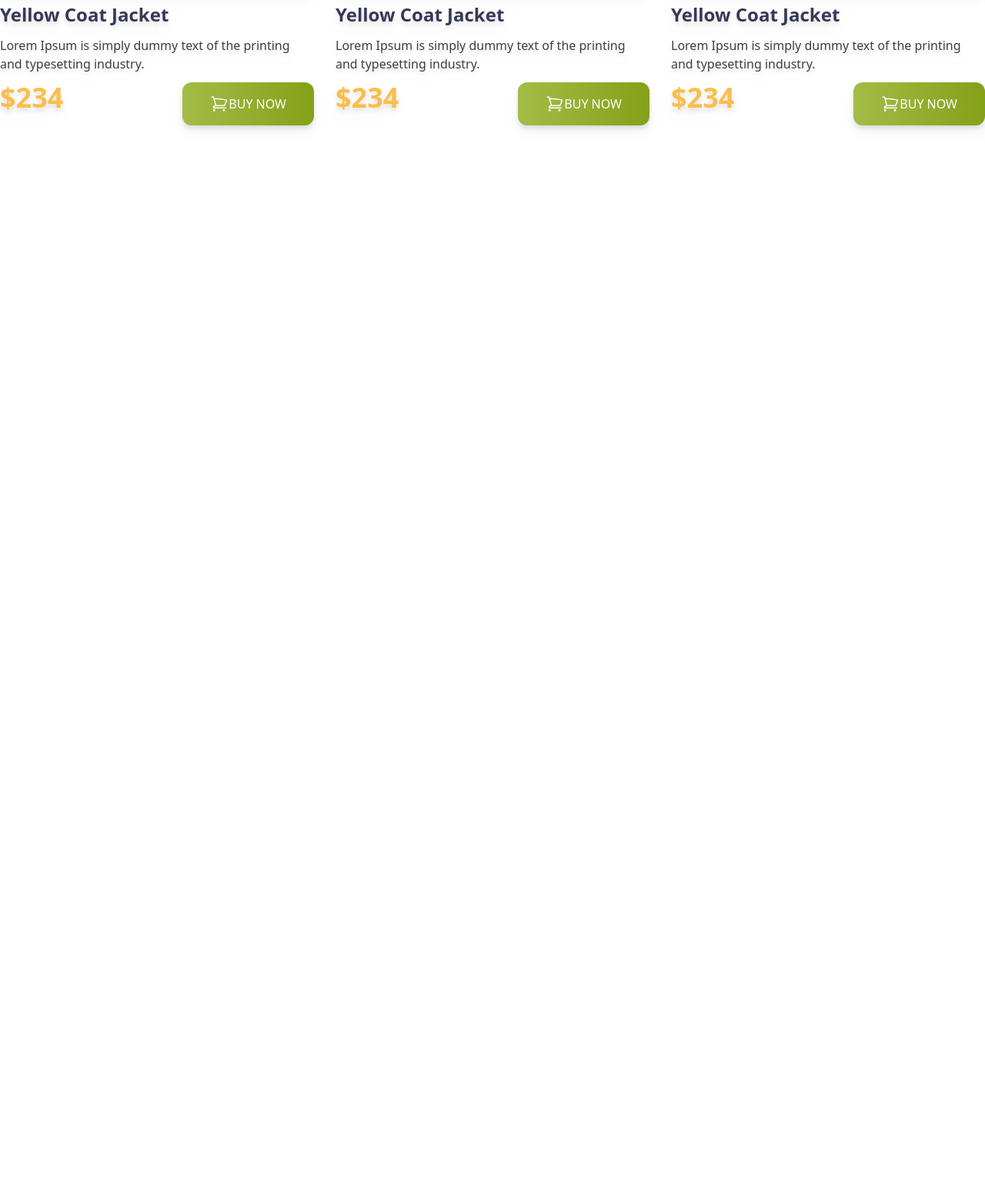
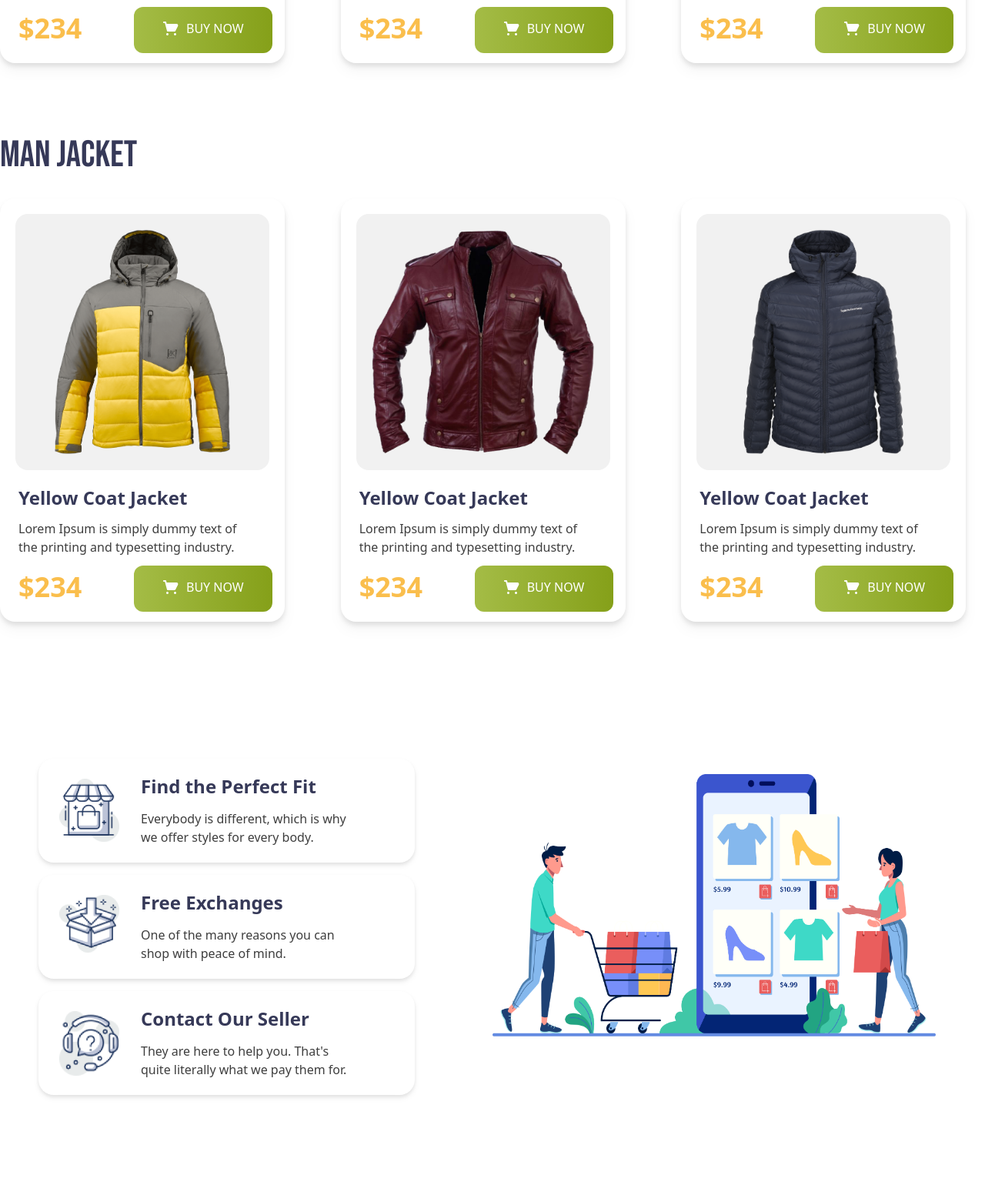
Before and after one commit to tasninanika/Penguin_Fashion, a plain HTML site: page index.html in a window 1280 px wide. Shown: the part 1235-2788 px from the top of the page at 77% size. Before the commit the page ends 1446 px from the top, so only its background shows below. Drawn offline with nearby package versions, Linux system fonts and the light colour scheme.

Commit message:
cards added

```diff
--- a/index.html
+++ b/index.html
@@ -44,56 +44,133 @@
     <main class="max-w-7xl mx-auto">
         <!-- women jacket section -->
         <section class="py-12">
-            <h3 class="font-bebas text-5xl">W0Man Jacket</h3>
+            <h3 class="font-bebas text-5xl text-[#363958]">W0Man Jacket</h3>
             <!-- jackets container -->
-            <div class="font-roboto grid grid-cols-1 md:grid-cols-2 lg:grid-cols-3 gap-7">
-                <div class="space-y-3 drop-shadow-lg">
-                   <div class="bg-[#F1F1F1] p-5 rounded-2xl">
-                    <img src="images/jacket-1.png" alt="">
+            <div class="font-roboto grid grid-cols-1 md:grid-cols-2 lg:grid-cols-3 gap-12 mt-8">
+                <div class="space-y-3 drop-shadow-lg w-[370px] h-[550px] shadow-[0px 10px 30px 0px rgba(0, 0, 0, 0.05)] rounded-[20px] bg-[#FFF]">
+                   <div class="bg-[#F1F1F1] p-5 rounded-2xl m-5 ">
+                    <img class="w-[293px] h-[293px]" src="images/jacket-1.png" alt="">
                    </div>
-                    <h4 class="text-2xl font-bold text-[#363958]">Yellow Coat Jacket </h4>
-                    <p class="text-[#3E3E3E]" >Lorem Ipsum is simply dummy text of the printing and typesetting industry.</p>
+                    <h4 class="text-2xl font-bold text-[#363958] ml-6">Yellow Coat Jacket </h4>
+                    <p class="text-[#3E3E3E] text-base ml-6 mr-12" >Lorem Ipsum is simply dummy text of the printing and typesetting industry.</p>
                     <div class="flex justify-between">
-                        <h3 class="text-4xl font-black text-[#FABE4C]">$234</h3>
-                        <button class="bg-gradient-to-r from-[#A4BC46] to-[#85A019]  flex py-4 px-9 rounded-xl uppercase text-white font-medium"><svg xmlns="http://www.w3.org/2000/svg" fill="none" viewBox="0 0 24 24" stroke-width="1.5" stroke="currentColor" class="w-6 h-6">
-                            <path stroke-linecap="round" stroke-linejoin="round" d="M2.25 3h1.386c.51 0 .955.343 1.087.835l.383 1.437M7.5 14.25a3 3 0 0 0-3 3h15.75m-12.75-3h11.218c1.121-2.3 2.1-4.684 2.924-7.138a60.114 60.114 0 0 0-16.536-1.84M7.5 14.25 5.106 5.272M6 20.25a.75.75 0 1 1-1.5 0 .75.75 0 0 1 1.5 0Zm12.75 0a.75.75 0 1 1-1.5 0 .75.75 0 0 1 1.5 0Z" />
-                          </svg>
-                           BUY NOW</button>
+                        <h3 class="text-4xl font-black text-[#FABE4C] ml-6 mt-2">$234</h3>
+                        <button class="bg-gradient-to-r from-[#A4BC46] to-[#85A019]  flex py-4 px-9 rounded-xl uppercase text-white font-medium  mr-4 gap-2 w-[180px] h-[60px]">
+                        <img src="icons/shopping-cart 1.svg" alt="">BUY NOW</button>
                     </div>
-
                 </div>
 
-                <div class="space-y-3 drop-shadow-lg">
-                   <div class="bg-[#F1F1F1] p-5 rounded-2xl">
-                    <img src="images/jacket-2.png" alt="">
+                <div class="space-y-3 drop-shadow-lg w-[370px] h-[550px] shadow-[0px 10px 30px 0px rgba(0, 0, 0, 0.05)] rounded-[20px] bg-[#FFF]">
+                   <div class="bg-[#F1F1F1] p-5 rounded-2xl m-5">
+                    <img class="w-[293px] h-[293px]" src="images/jacket-2.png" alt="">
                    </div>
-                    <h4 class="text-2xl font-bold text-[#363958]">Yellow Coat Jacket </h4>
-                    <p class="text-[#3E3E3E]" >Lorem Ipsum is simply dummy text of the printing and typesetting industry.</p>
+                    <h4 class="text-2xl font-bold text-[#363958] ml-6">Yellow Coat Jacket </h4>
+                    <p class="text-[#3E3E3E] ml-6 mr-12" >Lorem Ipsum is simply dummy text of the printing and typesetting industry.</p>
                     <div class="flex justify-between">
-                        <h3 class="text-4xl font-black text-[#FABE4C]">$234</h3>
-                        <button class="bg-gradient-to-r from-[#A4BC46] to-[#85A019]  flex py-4 px-9 rounded-xl uppercase text-white font-medium"><svg xmlns="http://www.w3.org/2000/svg" fill="none" viewBox="0 0 24 24" stroke-width="1.5" stroke="currentColor" class="w-6 h-6">
-                            <path stroke-linecap="round" stroke-linejoin="round" d="M2.25 3h1.386c.51 0 .955.343 1.087.835l.383 1.437M7.5 14.25a3 3 0 0 0-3 3h15.75m-12.75-3h11.218c1.121-2.3 2.1-4.684 2.924-7.138a60.114 60.114 0 0 0-16.536-1.84M7.5 14.25 5.106 5.272M6 20.25a.75.75 0 1 1-1.5 0 .75.75 0 0 1 1.5 0Zm12.75 0a.75.75 0 1 1-1.5 0 .75.75 0 0 1 1.5 0Z" />
-                          </svg>
-                           BUY NOW</button>
+                        <h3 class="text-4xl font-black text-[#FABE4C] ml-6 mt-2">$234</h3>
+                        <button class="bg-gradient-to-r from-[#A4BC46] to-[#85A019]  flex py-4 px-9 rounded-xl uppercase text-white font-medium mr-4 gap-2 w-[180px] h-[60px]">
+                          <img src="icons/shopping-cart 1.svg" alt="">
+                            BUY NOW</button>
                     </div>
                 </div>
-                <div class="space-y-3 drop-shadow-lg">
-                   <div class="bg-[#F1F1F1] p-5 rounded-2xl">
-                    <img src="images/jacket-3.png" alt="">
+                <div class="space-y-3 drop-shadow-lg w-[370px] h-[550px] shadow-[0px 10px 30px 0px rgba(0, 0, 0, 0.05)] rounded-[20px] bg-[#FFF]">
+                   <div class="bg-[#F1F1F1] p-5 rounded-2xl m-5">
+                    <img class="w-[293px] h-[293px]" src="images/jacket-3.png" alt="">
                    </div>
-                    <h4 class="text-2xl font-bold text-[#363958]">Yellow Coat Jacket </h4>
-                    <p class="text-[#3E3E3E]" >Lorem Ipsum is simply dummy text of the printing and typesetting industry.</p>
+                    <h4 class="text-2xl font-bold text-[#363958] ml-6">Yellow Coat Jacket </h4>
+                    <p class="text-[#3E3E3E] ml-6 mr-12" >Lorem Ipsum is simply dummy text of the printing and typesetting industry.</p>
                     <div class="flex justify-between">
-                        <h3 class="text-4xl font-black text-[#FABE4C]">$234</h3>
-                        <button class="bg-gradient-to-r from-[#A4BC46] to-[#85A019]  flex py-4 px-9 rounded-xl uppercase text-white font-medium"><svg xmlns="http://www.w3.org/2000/svg" fill="none" viewBox="0 0 24 24" stroke-width="1.5" stroke="currentColor" class="w-6 h-6">
-                            <path stroke-linecap="round" stroke-linejoin="round" d="M2.25 3h1.386c.51 0 .955.343 1.087.835l.383 1.437M7.5 14.25a3 3 0 0 0-3 3h15.75m-12.75-3h11.218c1.121-2.3 2.1-4.684 2.924-7.138a60.114 60.114 0 0 0-16.536-1.84M7.5 14.25 5.106 5.272M6 20.25a.75.75 0 1 1-1.5 0 .75.75 0 0 1 1.5 0Zm12.75 0a.75.75 0 1 1-1.5 0 .75.75 0 0 1 1.5 0Z" />
-                          </svg>
-                           BUY NOW</button>
+                        <h3 class="text-4xl font-black text-[#FABE4C] ml-6 mt-2">$234</h3>
+                        <button class="bg-gradient-to-r from-[#A4BC46] to-[#85A019]  flex py-4 px-9 rounded-xl uppercase text-white font-medium mr-4 gap-2 w-[180px] h-[60px]">
+                         <img src="icons/shopping-cart 1.svg" alt="">
+                            BUY NOW</button>
                     </div>
                  </div>
                 </div>
             </div>
         </section>
+
+        <section class="py-12">
+                <h3 class="font-bebas text-5xl text-[#363958]">Man Jacket</h3>
+                <!-- jackets container -->
+                <div class="font-roboto grid grid-cols-1 md:grid-cols-2 lg:grid-cols-3 gap-12 mt-8">
+                    <div class="space-y-3 drop-shadow-lg w-[370px] h-[550px] shadow-[0px 10px 30px 0px rgba(0, 0, 0, 0.05)] rounded-[20px] bg-[#FFF]">
+                       <div class="bg-[#F1F1F1] p-5 rounded-2xl m-5 ">
+                        <img class="w-[293px] h-[293px]" src="images/jacket-4.png" alt="">
+                       </div>
+                        <h4 class="text-2xl font-bold text-[#363958] ml-6">Yellow Coat Jacket </h4>
+                        <p class="text-[#3E3E3E] text-base ml-6 mr-12" >Lorem Ipsum is simply dummy text of the printing and typesetting industry.</p>
+                        <div class="flex justify-between">
+                            <h3 class="text-4xl font-black text-[#FABE4C] ml-6 mt-2">$234</h3>
+                            <button class="bg-gradient-to-r from-[#A4BC46] to-[#85A019]  flex py-4 px-9 rounded-xl uppercase text-white font-medium  mr-4 gap-2 w-[180px] h-[60px]">
+                            <img src="icons/shopping-cart 1.svg" alt="">BUY NOW</button>
+                        </div>
+                    </div>
+
+                    <div class="space-y-3 drop-shadow-lg w-[370px] h-[550px] shadow-[0px 10px 30px 0px rgba(0, 0, 0, 0.05)] rounded-[20px] bg-[#FFF]">
+                       <div class="bg-[#F1F1F1] p-5 rounded-2xl m-5">
+                        <img class="w-[293px] h-[293px]" src="images/jacket-5.png" alt="">
+                       </div>
+                        <h4 class="text-2xl font-bold text-[#363958] ml-6">Yellow Coat Jacket </h4>
+                        <p class="text-[#3E3E3E] ml-6 mr-12" >Lorem Ipsum is simply dummy text of the printing and typesetting industry.</p>
+                        <div class="flex justify-between">
+                            <h3 class="text-4xl font-black text-[#FABE4C] ml-6 mt-2">$234</h3>
+                            <button class="bg-gradient-to-r from-[#A4BC46] to-[#85A019]  flex py-4 px-9 rounded-xl uppercase text-white font-medium mr-4 gap-2 w-[180px] h-[60px]">
+                              <img src="icons/shopping-cart 1.svg" alt="">
+                                BUY NOW</button>
+                        </div>
+                    </div>
+                    <div class="space-y-3 drop-shadow-lg w-[370px] h-[550px] shadow-[0px 10px 30px 0px rgba(0, 0, 0, 0.05)] rounded-[20px] bg-[#FFF]">
+                       <div class="bg-[#F1F1F1] p-5 rounded-2xl m-5">
+                        <img class="w-[293px] h-[293px]" src="images/jacket-6.png" alt="">
+                       </div>
+                        <h4 class="text-2xl font-bold text-[#363958] ml-6">Yellow Coat Jacket </h4>
+                        <p class="text-[#3E3E3E] ml-6 mr-12" >Lorem Ipsum is simply dummy text of the printing and typesetting industry.</p>
+                        <div class="flex justify-between">
+                            <h3 class="text-4xl font-black text-[#FABE4C] ml-6 mt-2">$234</h3>
+                            <button class="bg-gradient-to-r from-[#A4BC46] to-[#85A019]  flex py-4 px-9 rounded-xl uppercase text-white font-medium mr-4 gap-2 w-[180px] h-[60px]">
+                             <img src="icons/shopping-cart 1.svg" alt="">
+                                BUY NOW</button>
+                        </div>
+                     </div>
+                    </div>
+                </div>
+        </section>
+        <section class=" grid lg:grid-cols-2 py-[130px]">
+            <div class="flex flex-col gap-[16px] ml-[50px]">
+                <div class="flex w-[489px] h-[135px] gap-[55px] rounded-[20px] bg-[#FFF] drop-shadow-md shadow-[0px 10px 30px 0px rgba(0, 0, 0, 0.05)]">
+                    <div class="w-[78px] h-[82px] mt-[26px]">
+                        <img class="ml-[27px]" src="icons/house.png" alt="">
+                    </div>
+                    <div>
+                        <h4 class="text-[#363958] font-roboto text-2xl font-bold mb-[14px] mt-[20px]">Find the Perfect Fit</h4>
+                        <p class="w-[276px] h-[52px] text-[#3E3E3E] font-roboto text-base">Everybody is different, which is why we offer styles for every body.</p>
+                    </div>
+                </div>
+                <div class="flex w-[489px] h-[135px] gap-[55px] rounded-[20px] bg-[#FFF] drop-shadow-md shadow-[0px 10px 30px 0px rgba(0, 0, 0, 0.05)]">
+                    <div class="w-[78px] h-[82px] mt-[26px]">
+                        <img class="ml-[27px]" src="icons/box.png" alt="">
+                    </div>
+                    <div>
+                        <h4 class="text-[#363958] font-roboto text-2xl font-bold mb-[14px] mt-[20px]">Free Exchanges</h4>
+                        <p class="w-[276px] h-[52px] text-[#3E3E3E] font-roboto text-base">One of the many reasons you can shop with peace of mind.</p>
+                    </div>
+                </div>
+                <div class="flex w-[489px] h-[135px] gap-[55px] rounded-[20px] bg-[#FFF] drop-shadow-md  shadow-[0px 10px 30px 0px rgba(0, 0, 0, 0.05)]">
+                    <div class="w-[78px] h-[82px] mt-[26px]">
+                        <img class="ml-[27px]" src="icons/question.png" alt="">
+                    </div>
+                    <div>
+                        <h4 class="text-[#363958] font-roboto text-2xl font-bold mb-[14px] mt-[20px]">Contact Our Seller</h4>
+                        <p class="w-[276px] h-[52px] text-[#3E3E3E] font-roboto text-base">They are here to help you. That's quite literally what we pay them for.</p>
+                    </div>
+                </div>
+            </div>
+            <div class="mt-[20px] w-[90%]">
+                <img src="images/shopping.png" alt="">
+            </div>
+        </section>
     </main>
+
 </body>
 </html>
```
Also changed, not shown: icons/shopping-cart 1.svg (added).
